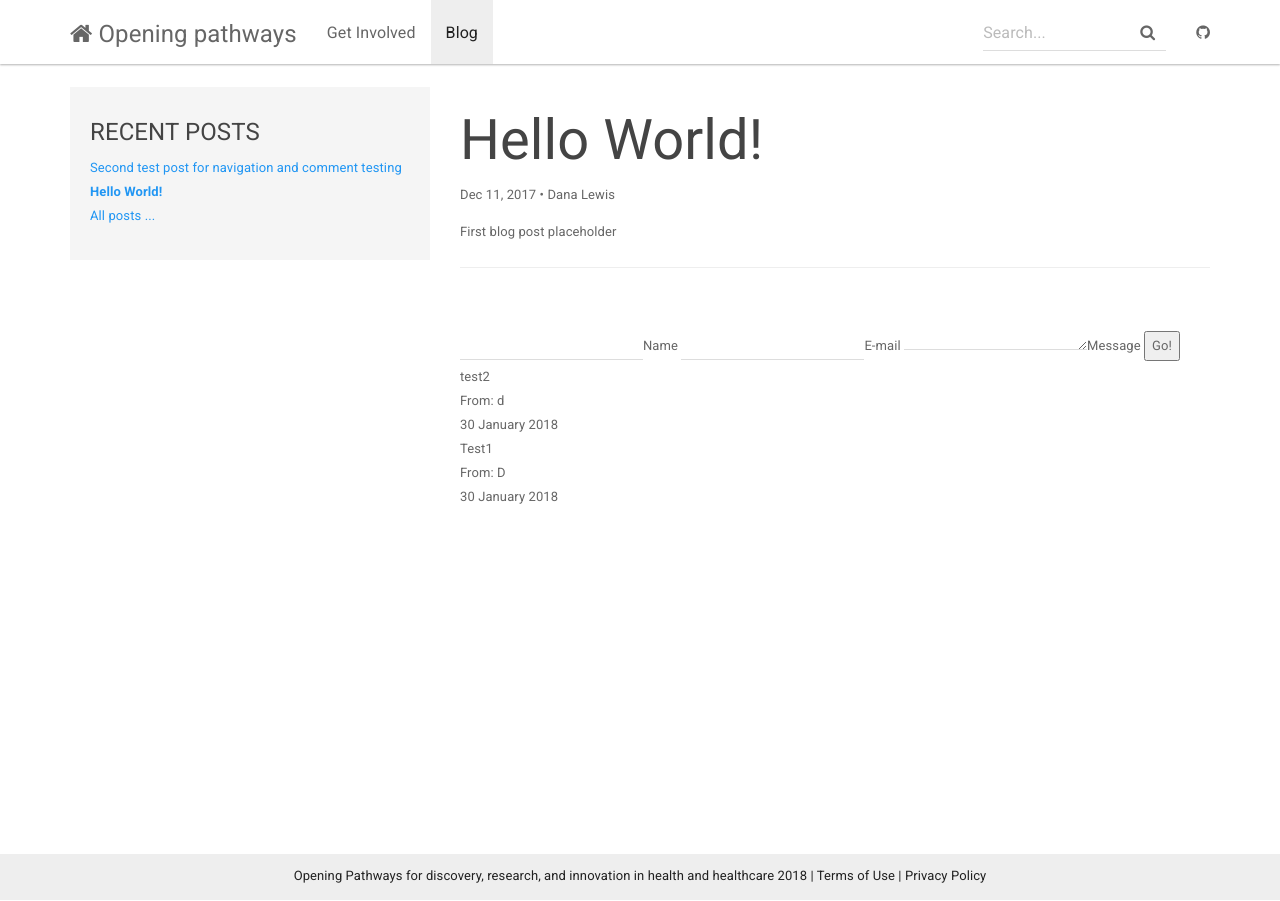
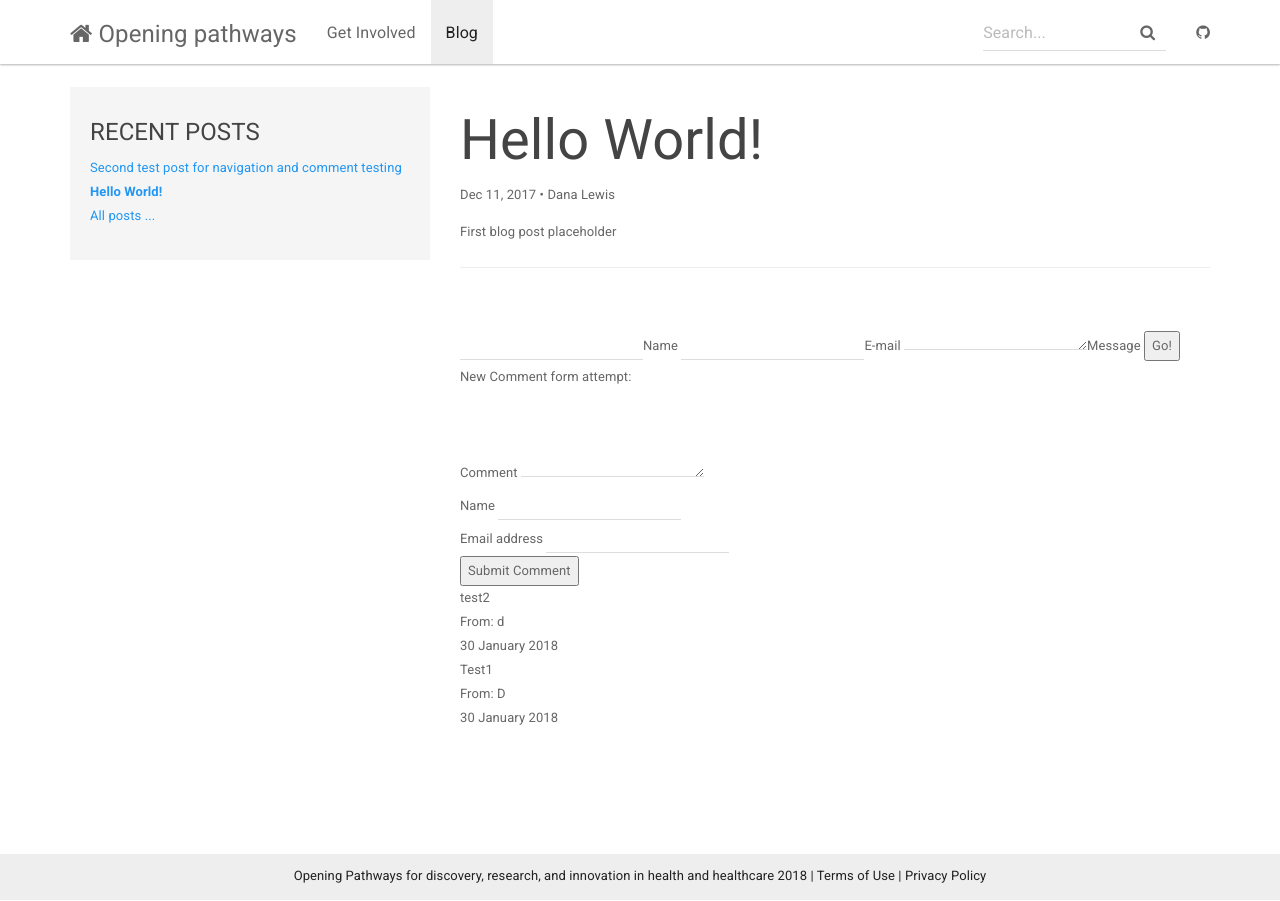
Before and after one commit to danamlewis/Testrepo2, a Jekyll site: the page built from _posts/2017-12-11-hello-world.md, in a window 1280 px wide. Built offline with Jekyll 4.4.1, drawn with Linux system fonts in a browser that asks for light colours; nearby versions of some CDN libraries.

Commit message:
Formatting fun

```diff
--- a/_includes/comments-new.html
+++ b/_includes/comments-new.html
@@ -7,3 +7,31 @@
 
   <button type="submit">Go!</button>
 </form>
+
+New Comment form attempt:
+
+<form id="comment-form" method="post" action="https://api.staticman.net/v1/entry/{{ site.repository }}/{{ site.staticman.branch }}">
+  <fieldset>
+    <label for="comment-form-message">Comment</label>
+    <textarea type="text" rows="3" id="comment-form-message" name="fields[message]" tabindex="1"></textarea>
+  </fieldset>
+  <fieldset>
+    <label for="comment-form-name">Name</label>
+    <input type="text" id="comment-form-name" name="fields[name]" tabindex="2" />
+  </fieldset>
+  <fieldset>
+    <label for="comment-form-email">Email address</label>
+    <input type="email" id="comment-form-email" name="fields[email]" tabindex="3" />
+  </fieldset>
+  <fieldset class="hidden" style="display:none;">
+    <!-- used by Staticman to generate filenames for each comment -->
+    <input type="hidden" name="options[slug]" value="{{ page.slug }}">
+    <!-- honey pot field used to filter out spam -->
+    <label for="comment-form-location">Not used. Leave blank if you are a human.</label>
+    <input type="text" id="comment-form-location" name="fields[hidden]" autocomplete="off"/>
+  </fieldset>
+  <fieldset>
+    <button type="submit" id="comment-form-submit" tabindex="5">Submit Comment</button>
+  </fieldset>
+</form>
+<!-- End new comment form -->
```
